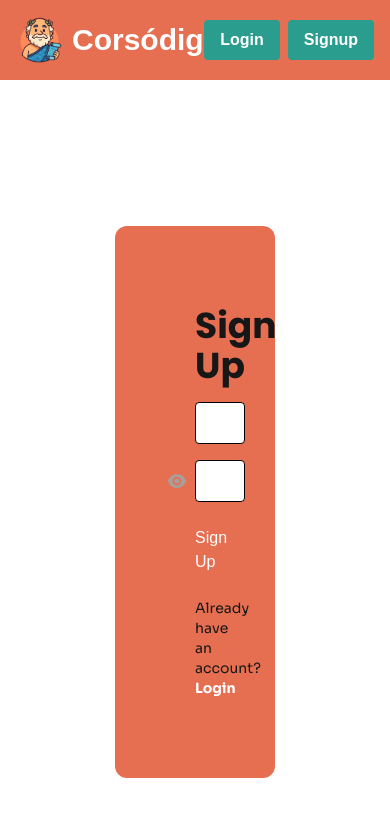
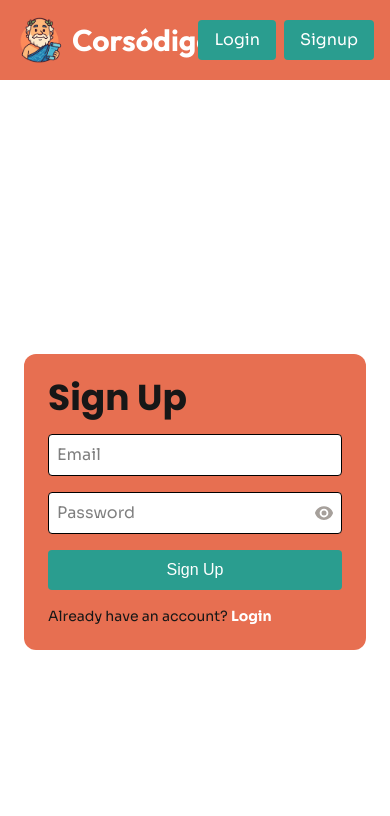
Before and after one commit to imustitanveer/Coursodigo-Course-Recommendation-App, a Next.js app: page /signup in a window 390 px wide. Shown: the top 816 px of the page. Built offline with nearby package versions, Linux system fonts and the light colour scheme.

Commit message:
updated fonts

```diff
--- a/src/app/Navbar.tsx
+++ b/src/app/Navbar.tsx
@@ -1,4 +1,10 @@
 import Link from 'next/link'
+import { Outfit } from 'next/font/google';
+import { Sora } from 'next/font/google';
+
+const SoraFont = Sora({ subsets: ['latin'], weight: '400' });
+
+const OutfitFont = Outfit({ subsets: ['latin'], weight: '700' });
 
 export default function Navbar() {
     return (
@@ -6,17 +12,17 @@ export default function Navbar() {
         <div className="flex bg-[#E76F51]">
             <div className="flex justify-start gap-2 items-center p-4 w-1/2">
                 <img src="/coursodigo.png" alt="Coursodigo" className="w-12 h-12" />
-                <h1 className="font-bold text-3xl text-white">
+                <h1 className={`font-bold text-3xl text-white ${OutfitFont.className}`}>
                     {' '}
                     <Link href="/">Corsódigo</Link>
                 </h1>
             </div>
             <div className="flex justify-end items-center p-4 w-1/2 gap-2">
-                <button className="bg-[#2A9D8F] hover:bg-[#2A9D8F]/90 text-white font-bold py-2 px-4 rounded">
+                <button className={`bg-[#2A9D8F] hover:bg-[#2A9D8F]/90 text-white font-bold py-2 px-4 rounded ${SoraFont.className}`}>
                 {' '}
                 <Link href="/login">Login</Link>
                 </button>
-                <button className="bg-[#2A9D8F] hover:bg-[#2A9D8F]/90 text-white font-bold py-2 px-4 rounded">
+                <button className={`bg-[#2A9D8F] hover:bg-[#2A9D8F]/90 text-white font-bold py-2 px-4 rounded ${SoraFont.className}`}>
                 {' '}
                 <Link href="/signup">Signup</Link>
                 </button>
--- a/src/app/login/page.tsx
+++ b/src/app/login/page.tsx
@@ -25,7 +25,7 @@ export default function SignupPage() {
     <>
     < Navbar />
     <div className="min-h-screen flex items-center justify-center p-6">
-      <form onSubmit={handleLogin} className="mx-auto w-1/3 p-20 rounded-xl space-y-4 bg-[#E76F51] text-white">
+      <form onSubmit={handleLogin} className="mx-auto w-full md:w-1/3 p-6 md:p-20 rounded-xl space-y-4 bg-[#E76F51] text-white">
         <h2 className={`text-4xl font-semibold ${PoppinsFont.className}`}>Login</h2>
         <input
           type="email"
--- a/src/app/signup/page.tsx
+++ b/src/app/signup/page.tsx
@@ -25,7 +25,7 @@ export default function SignupPage() {
     <>
     <Navbar />
     <div className="min-h-screen flex items-center justify-center p-6">
-      <form onSubmit={handleSignup} className="mx-auto w-1/3 p-20 rounded-xl space-y-4 bg-[#E76F51]">
+      <form onSubmit={handleSignup} className="mx-auto w-full md:w-1/3 p-6 md:p-20 rounded-xl space-y-4 bg-[#E76F51]">
         <h2 className={`text-4xl font-semibold ${PoppinsFont.className}`}>Sign Up</h2>
         <input
           type="email"
```
